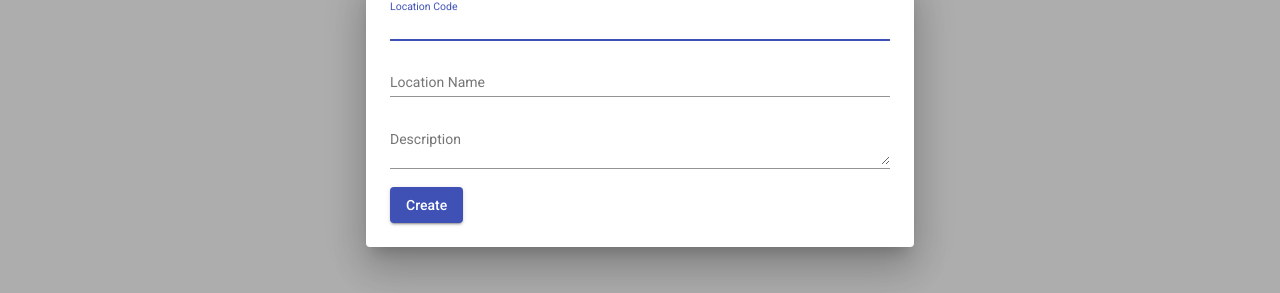
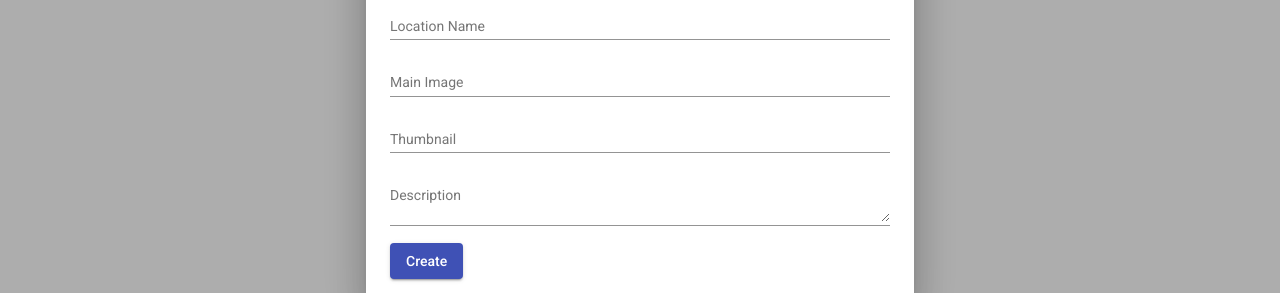
Before and after one commit to ashishkhedekar/property-tracker-angular, an Angular app: page / in a window 1280 px wide. Both pictures are taken after a click on the button "add_circle". Shown: the part 288-581 px from the top of the page. Built offline with nearby package versions, Linux system fonts and the light colour scheme; no server answers.

Commit message:
Added support for location image

```diff
--- a/src/app/components/add-location/add-location.component.html
+++ b/src/app/components/add-location/add-location.component.html
@@ -11,6 +11,16 @@
   </mat-form-field>
 
   <mat-form-field class="add-location-full-width">
+    <mat-label>Main Image</mat-label>
+    <input matInput placeholder="Main Image" formControlName="mainImage">
+  </mat-form-field>
+
+  <mat-form-field class="add-location-full-width">
+    <mat-label>Thumbnail</mat-label>
+    <input matInput placeholder="Thumbnail" formControlName="thumbnail">
+  </mat-form-field>
+
+  <mat-form-field class="add-location-full-width">
     <mat-label>Description</mat-label>
     <textarea matInput placeholder="Everything about this location..." formControlName="description"></textarea>
   </mat-form-field>
--- a/src/app/components/add-location/add-location.component.ts
+++ b/src/app/components/add-location/add-location.component.ts
@@ -15,8 +15,13 @@ export class AddLocationComponent implements OnInit {
   locationForm = this.formBuilder.group({
     code: '',
     name: '',
-    description: ''
+    mainImage: '',
+    thumbnail: '',
+    description: '',
+
   });
+
+  fileToUpload: File | null = null;
 
   constructor(private formBuilder: FormBuilder,
               private dialogRef: MatDialogRef<AddLocationComponent>,
@@ -34,4 +39,9 @@ export class AddLocationComponent implements OnInit {
     this.dialogRef.close();
   }
 
+  handleFileInput(files: FileList)
+  {
+    this.fileToUpload = files.item(0);
+  }
+
 }
--- a/src/app/components/location/location.component.css
+++ b/src/app/components/location/location.component.css
@@ -10,6 +10,6 @@
 }
 
 .location-header-image {
-  background-image: url('https://material.angular.io/assets/img/examples/shiba1.jpg');
+  /*background-image: url('https://www.bucklitfest.org/wp-content/uploads/2020/02/5-1410x705.jpg');*/
   background-size: cover;
 }
--- a/src/app/components/location/location.component.html
+++ b/src/app/components/location/location.component.html
@@ -1,11 +1,11 @@
 <mat-card class="location-card">
   <mat-card-header>
-    <div mat-card-avatar class="location-header-image"></div>
+    <div mat-card-avatar class="location-header-image" [ngStyle]="{'background-image': 'url(' + location.mainImage +')'}"></div>
     <mat-card-title>{{location.name}}</mat-card-title>
     <mat-card-subtitle>{{location.description}}</mat-card-subtitle>
   </mat-card-header>
   <mat-card-content class="location-card-img">
-    <img mat-card-image src="https://material.angular.io/assets/img/examples/shiba2.jpg" alt="Photo of a Shiba Inu">
+    <img mat-card-image src="{{location.mainImage}}" alt="{{location.name}}">
   </mat-card-content>
   <mat-card-content>
     <p>
--- a/src/app/services/interfaces.ts
+++ b/src/app/services/interfaces.ts
@@ -1,6 +1,8 @@
 export interface LocationInterface {
   code: string;
   name: string;
+  mainImage: string;
+  thumbnail: string;
   description: string;
 }
 
```
